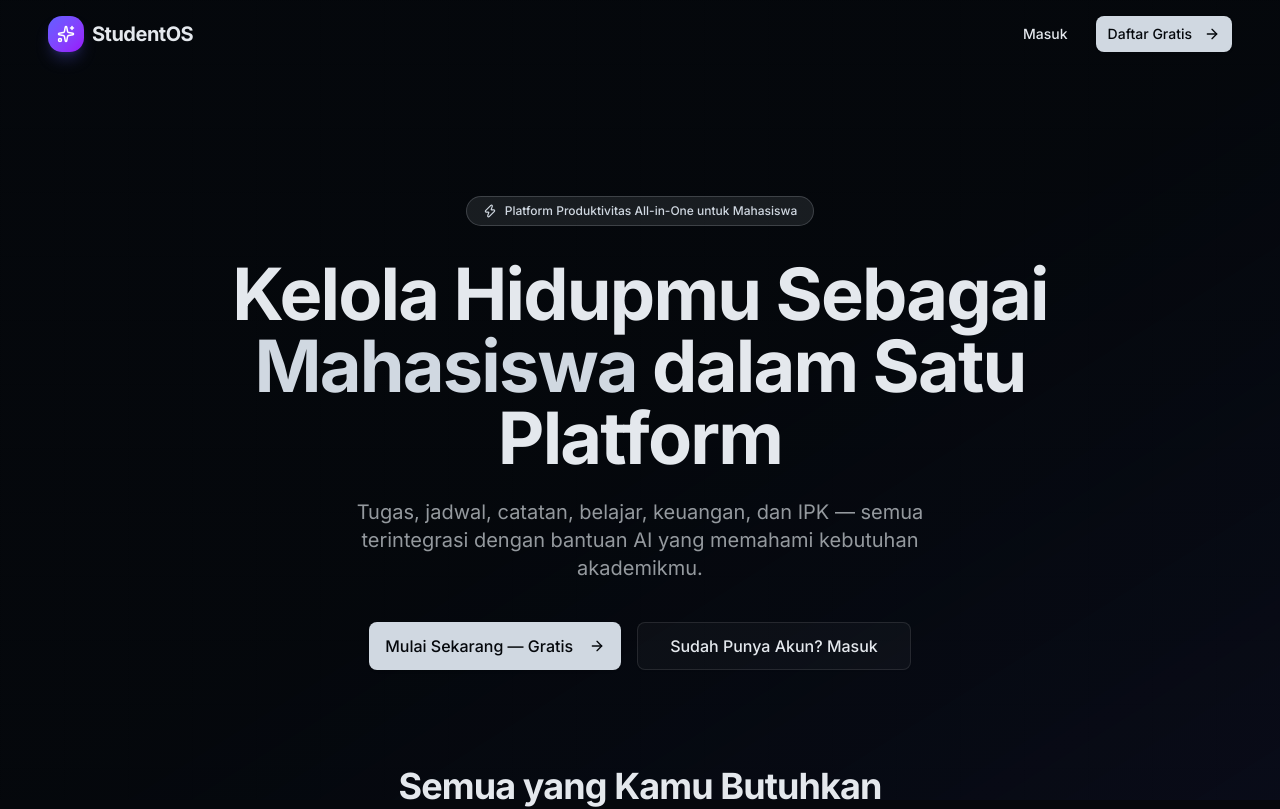
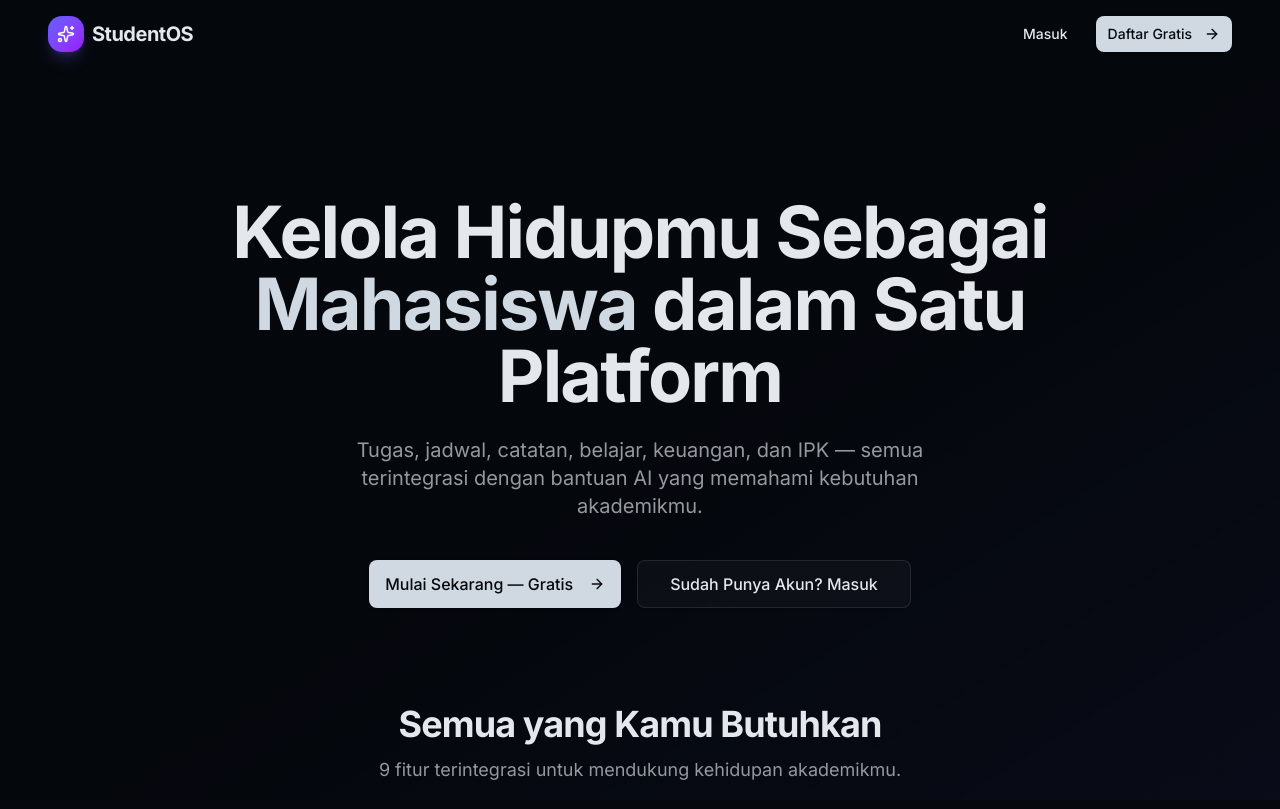
Before and after one commit to Roy-Zidomi/student-life_os, a Next.js app: page / in a window 1280 px wide. Shown: the top 809 px of the page. Built offline with nearby package versions, Linux system fonts and the light colour scheme; no server answers.

Commit message:
style: remove 'Platform Produktivitas All-in-One untuk Mahasiswa' sub-header badge from landing page

```diff
--- a/src/app/page.tsx
+++ b/src/app/page.tsx
@@ -12,7 +12,6 @@ import {
   Bot,
   Sparkles,
   ArrowRight,
-  Zap,
 } from "lucide-react";
 import { Button } from "@/components/ui/button";
 
@@ -80,13 +79,6 @@ export default async function LandingPage() {
 
         {/* Hero */}
         <section className="flex flex-col items-center px-6 pt-20 pb-16 text-center md:pt-32 md:pb-24">
-          <div className="inline-flex items-center gap-2 rounded-full border border-primary/20 bg-primary/10 px-4 py-1.5 mb-8">
-            <Zap className="h-3.5 w-3.5 text-primary" />
-            <span className="text-xs font-medium text-primary">
-              Platform Produktivitas All-in-One untuk Mahasiswa
-            </span>
-          </div>
-
           <h1 className="max-w-4xl text-4xl font-bold tracking-tight md:text-6xl lg:text-7xl">
             Kelola Hidupmu Sebagai{" "}
             <span className="text-primary">
```
